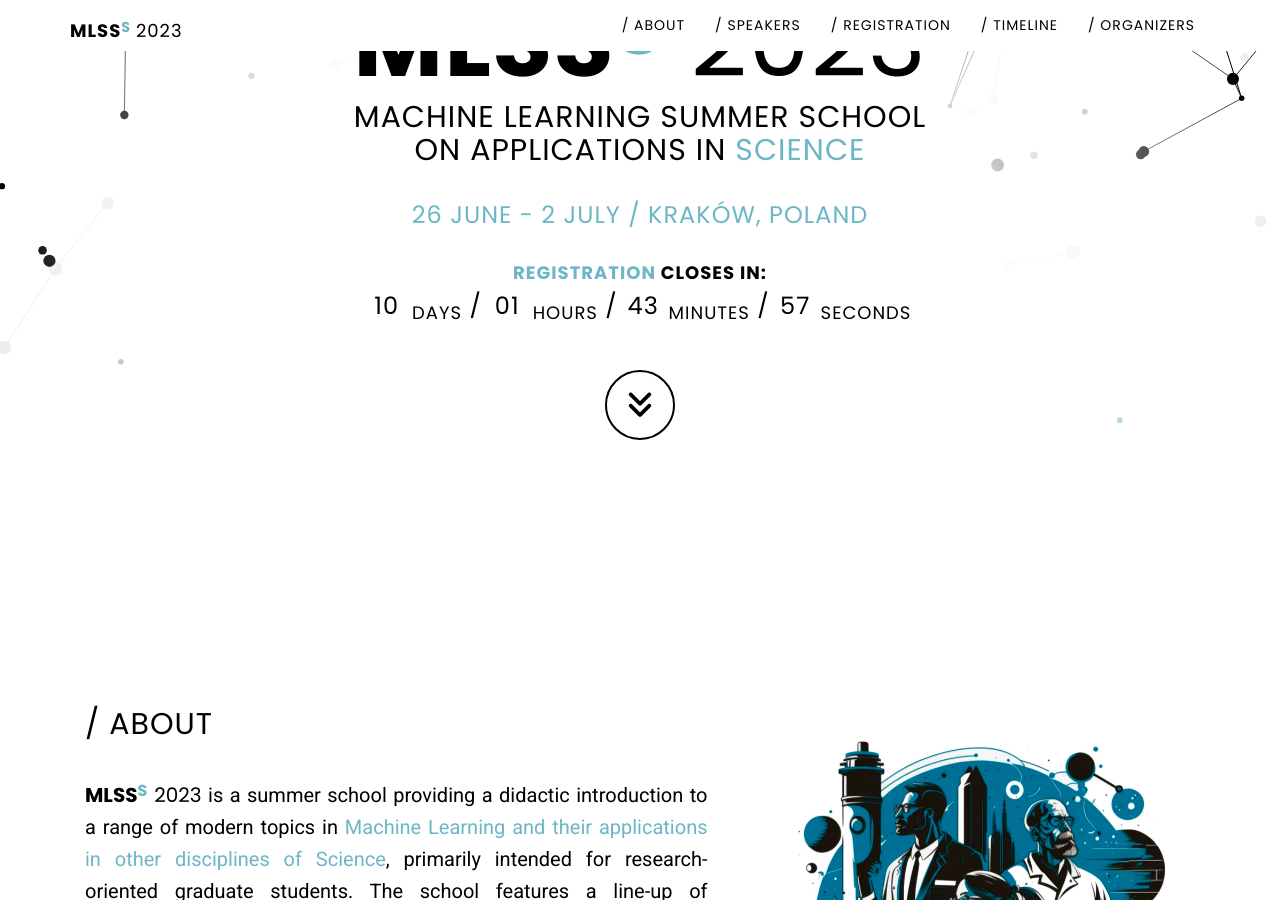
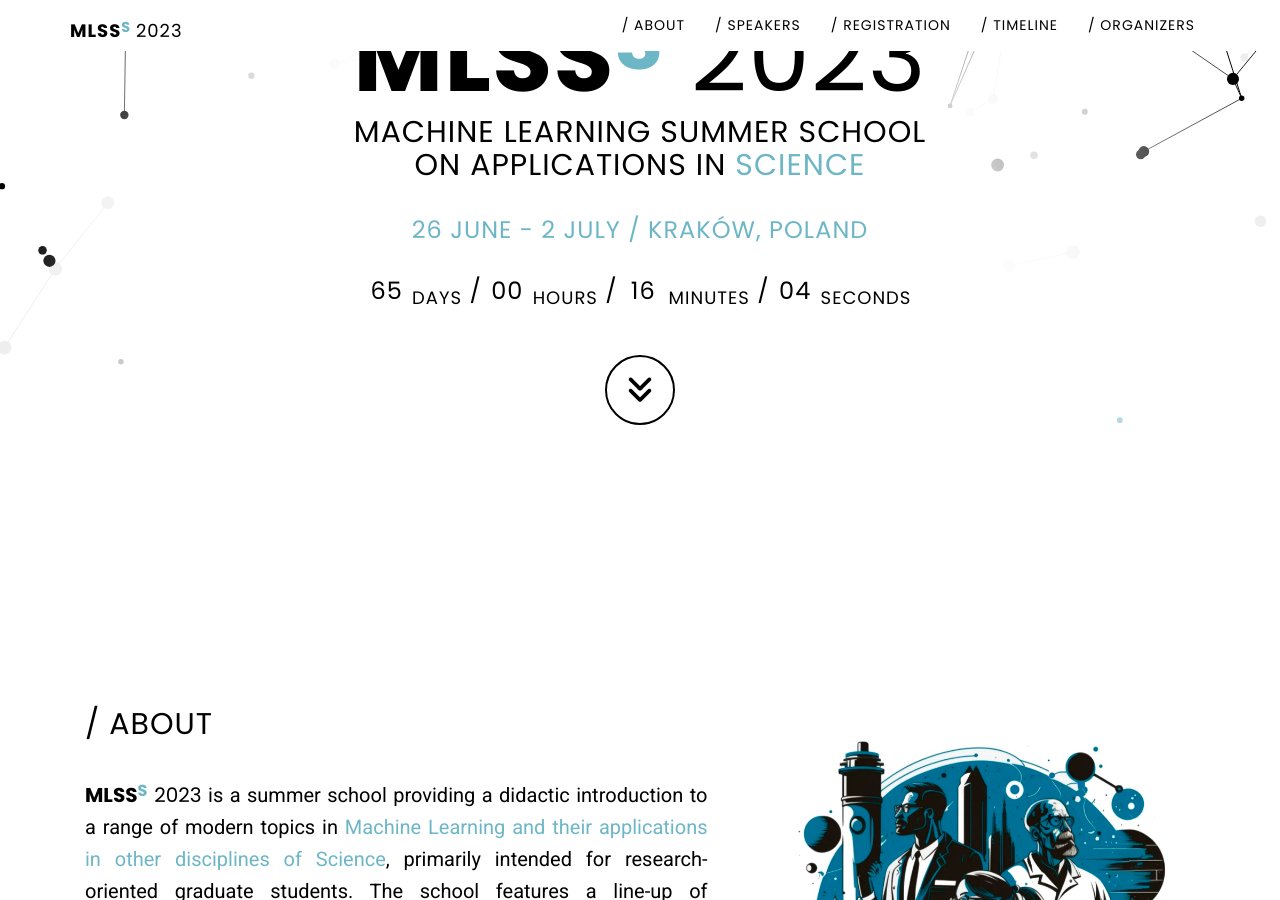
Before and after one commit to mlinpl/mlss2023.mlinpl.org, a Jekyll site: the page built from index.html, in a window 1280 px wide and 900 px high, scrolled down 342 px. Built offline with Jekyll 4.4.1, drawn with Linux system fonts in a browser that asks for light colours.

Commit message:
Change countdown to count time left to the event

```diff
--- a/_config.yml
+++ b/_config.yml
@@ -44,8 +44,7 @@ header:
   subheading: Machine Learning Summer School</br>on applications in <span class="emph">Science</span>
   date-location: 26 June - 2 July / Kraków, Poland
   # Countdown settings
-  countdown-date: "2023-04-11T21:59:59Z"
-  countdown-text: '<a href="registration">Registration</a> closes in:'
+  countdown-date: "2023-06-26T00:00:00Z"
 
 
 # Navigation settings
```
